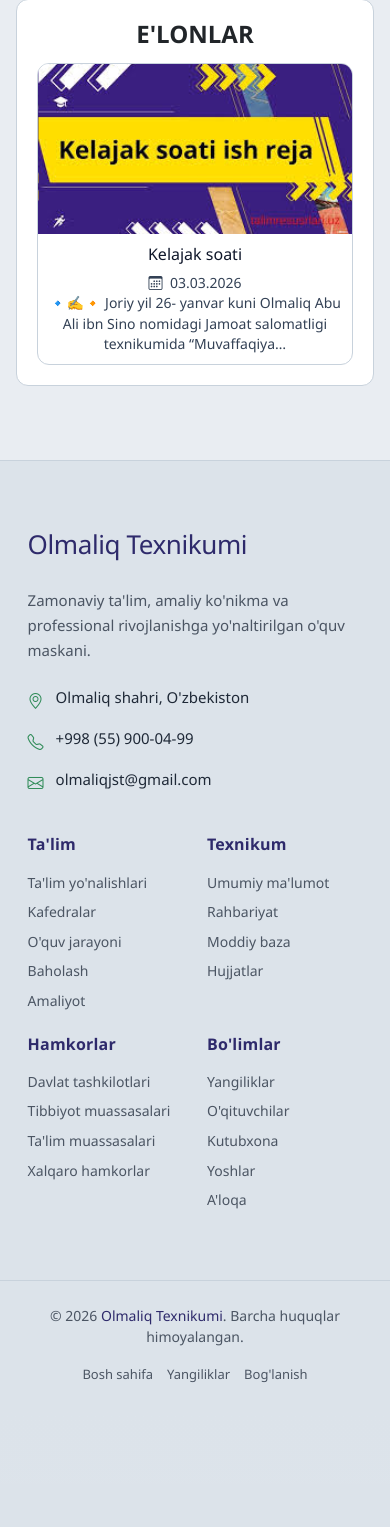
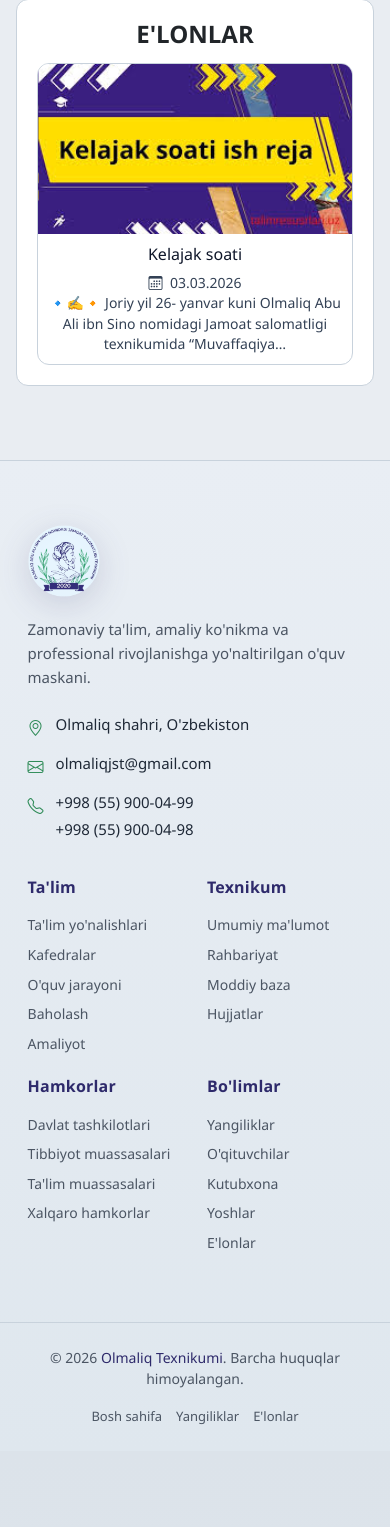
Before and after one commit to shahbozshirinboyev/new.olmaliqjst.uz, a Django app: page / in a window 390 px wide. Shown: the part 3207-4734 px from the top of the page. Before the commit the page ends 4590 px from the top, so only its background shows below. Run offline with Django 5.2, Linux system fonts and the light colour scheme; data comes from the database, SQL or seed files in the repository; some libraries are stand-ins or nearby versions.

Commit message:
footer fiz start

```diff
--- a/static/css/responsive.css
+++ b/static/css/responsive.css
@@ -108,6 +108,10 @@
 
     .footer-16 .footer-main {
         margin-bottom: 46px;
+    }
+
+    .footer-16 .brand-section .footer-brand-logo {
+        height: 88px;
     }
 
     .footer-16 .footer-nav-wrapper {
@@ -240,6 +244,10 @@
         font-size: 15px;
     }
 
+    .footer-16 .brand-section .footer-brand-logo {
+        height: 72px;
+    }
+
     .footer-16 .nav-column {
         margin-bottom: 24px;
     }
--- a/static/css/style.css
+++ b/static/css/style.css
@@ -654,7 +654,7 @@ textarea,
 }
 
 .footer-16 {
-    background: var(--secondary-bg);
+    background: linear-gradient(180deg, #e9eef4 0%, #dfe7ee 100%);
     color: var(--text);
     font-size: 15px;
     padding: 86px 0 0;
@@ -669,6 +669,15 @@ textarea,
     text-decoration: none;
 }
 
+.footer-16 .brand-section .footer-brand-logo {
+    height: 104px;
+    width: auto;
+    max-width: min(100%, 320px);
+    display: block;
+    object-fit: contain;
+    filter: drop-shadow(0 8px 16px rgba(46, 42, 107, 0.16));
+}
+
 .footer-16 .brand-section .logo .sitename {
     font-size: 30px;
     font-weight: 300;
@@ -677,20 +686,25 @@ textarea,
 }
 
 .footer-16 .brand-section .brand-description {
-    font-size: 17px;
-    line-height: 1.65;
+    font-size: 16px;
+    line-height: 1.6;
     color: var(--muted);
-    font-weight: 300;
-    max-width: 380px;
-    margin: 0;
+    font-weight: 400;
+    max-width: 420px;
+    margin: 4px 0 0;
 }
 
 .footer-16 .brand-section .contact-info .contact-item {
     display: flex;
     align-items: flex-start;
-    margin-bottom: 14px;
+    margin-bottom: 12px;
     font-size: 15px;
     color: var(--text);
+    transition: transform 0.2s ease, color 0.2s ease;
+}
+
+.footer-16 .brand-section .contact-info .contact-item:hover {
+    transform: translateX(3px);
 }
 
 .footer-16 .brand-section .contact-info .contact-item i {
@@ -703,6 +717,23 @@ textarea,
 
 .footer-16 .brand-section .contact-info .contact-item span {
     line-height: 1.55;
+}
+
+.footer-16 .brand-section .contact-info .contact-item a,
+.footer-16 .brand-section .contact-info .contact-item span {
+    color: var(--text);
+    text-decoration: none;
+    transition: color 0.2s ease;
+}
+
+.footer-16 .brand-section .contact-info .contact-item a:hover {
+    color: var(--primary-hover);
+}
+
+.footer-16 .brand-section .contact-info .contact-item--phones .phone-links {
+    display: flex;
+    flex-direction: column;
+    gap: 4px;
 }
 
 .footer-16 .footer-nav-wrapper {
@@ -728,17 +759,36 @@ textarea,
 }
 
 .footer-16 .nav-column .footer-nav a {
+    position: relative;
+    padding-left: 0;
     color: var(--muted);
     text-decoration: none;
     font-size: 14px;
     font-weight: 400;
-    transition: all 0.25s ease;
+    transition: color 0.25s ease, transform 0.25s ease;
     line-height: 1.4;
+}
+
+.footer-16 .nav-column .footer-nav a::before {
+    content: "\f285";
+    font-family: "bootstrap-icons";
+    position: absolute;
+    left: -14px;
+    top: 50%;
+    transform: translateY(-50%) translateX(-6px);
+    opacity: 0;
+    color: var(--header-accent);
+    transition: opacity 0.22s ease, transform 0.22s ease;
 }
 
 .footer-16 .nav-column .footer-nav a:hover {
     color: var(--primary-hover);
     transform: translateX(4px);
+}
+
+.footer-16 .nav-column .footer-nav a:hover::before {
+    opacity: 1;
+    transform: translateY(-50%) translateX(2px);
 }
 
 .footer-16 .footer-bottom {
@@ -769,11 +819,30 @@ textarea,
     font-size: 13px;
     color: var(--muted);
     text-decoration: none;
-    transition: color 0.3s ease;
+    position: relative;
+    transition: color 0.3s ease, transform 0.3s ease;
+}
+
+.footer-16 .footer-bottom .legal-links a::after {
+    content: "";
+    position: absolute;
+    left: 0;
+    bottom: -3px;
+    width: 100%;
+    height: 1px;
+    background: var(--header-accent);
+    transform: scaleX(0);
+    transform-origin: left center;
+    transition: transform 0.25s ease;
 }
 
 .footer-16 .footer-bottom .legal-links a:hover {
     color: var(--primary-hover);
+    transform: translateY(-1px);
+}
+
+.footer-16 .footer-bottom .legal-links a:hover::after {
+    transform: scaleX(1);
 }
 
 .page-loader {
--- a/templates/includes/footer.html
+++ b/templates/includes/footer.html
@@ -1,11 +1,13 @@
+{% load static %}
+
 <footer id="footer" class="footer-16 footer position-relative">
     <div class="container">
         <div class="footer-main" data-aos="fade-up" data-aos-delay="100">
             <div class="row align-items-start">
                 <div class="col-lg-5">
                     <div class="brand-section">
-                        <a href="{% url 'core:home' %}" class="logo d-flex align-items-center mb-4">
-                            <span class="sitename">Olmaliq Texnikumi</span>
+                        <a href="{% url 'core:home' %}" class="logo d-inline-flex align-items-center mb-3" aria-label="Olmaliq texnikumi bosh sahifasi">
+                            <img class="footer-brand-logo" src="{% static 'images/logo.png' %}" alt="Olmaliq texnikumi logosi">
                         </a>
                         <p class="brand-description">
                             Zamonaviy ta'lim, amaliy ko'nikma va professional rivojlanishga yo'naltirilgan o'quv maskani.
@@ -14,15 +16,20 @@
                         <div class="contact-info mt-4">
                             <div class="contact-item">
                                 <i class="bi bi-geo-alt"></i>
-                                <span>Olmaliq shahri, O'zbekiston</span>
-                            </div>
-                            <div class="contact-item">
-                                <i class="bi bi-telephone"></i>
-                                <span>+998 (55) 900-04-99</span>
+                                <a href="https://yandex.uz/maps/?text=Olmaliq%20shahri%2C%20O%27zbekiston" target="_blank" rel="noopener">
+                                    Olmaliq shahri, O'zbekiston
+                                </a>
                             </div>
                             <div class="contact-item">
                                 <i class="bi bi-envelope"></i>
-                                <span>olmaliqjst@gmail.com</span>
+                                <a href="mailto:olmaliqjst@gmail.com">olmaliqjst@gmail.com</a>
+                            </div>
+                            <div class="contact-item contact-item--phones">
+                                <i class="bi bi-telephone"></i>
+                                <div class="phone-links">
+                                    <a href="tel:+998559000499">+998 (55) 900-04-99</a>
+                                    <a href="tel:+998559000498">+998 (55) 900-04-98</a>
+                                </div>
                             </div>
                         </div>
                     </div>
@@ -76,7 +83,7 @@
                                         <a href="{% url 'faculty:teacher_list' %}">O'qituvchilar</a>
                                         <a href="{% url 'library:book_list' %}">Kutubxona</a>
                                         <a href="{% url 'youth:index' %}">Yoshlar</a>
-                                        <a href="{% url 'contact:contact' %}">A'loqa</a>
+                                        <a href="{% url 'news:news_list' %}">E'lonlar</a>
                                     </nav>
                                 </div>
                             </div>
@@ -100,7 +107,7 @@
                         <div class="legal-links">
                             <a href="{% url 'core:home' %}">Bosh sahifa</a>
                             <a href="{% url 'news:news_list' %}">Yangiliklar</a>
-                            <a href="{% url 'contact:contact' %}">Bog'lanish</a>
+                            <a href="{% url 'news:news_list' %}">E'lonlar</a>
                         </div>
                     </div>
                 </div>
```
